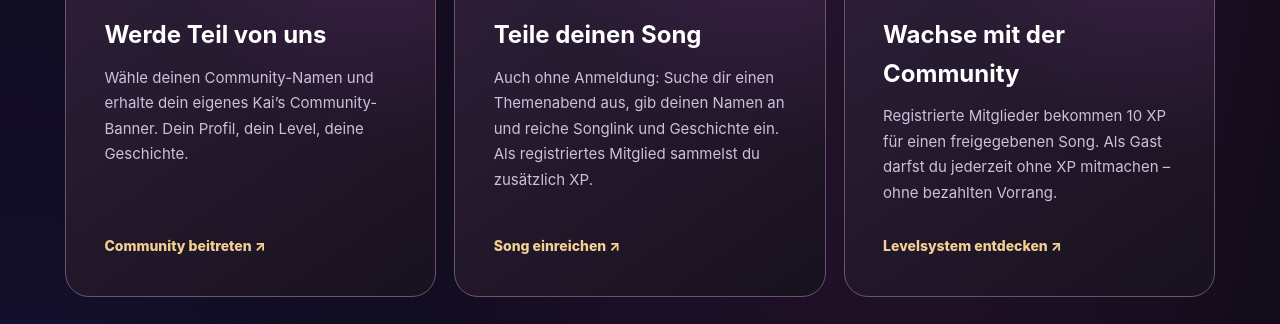
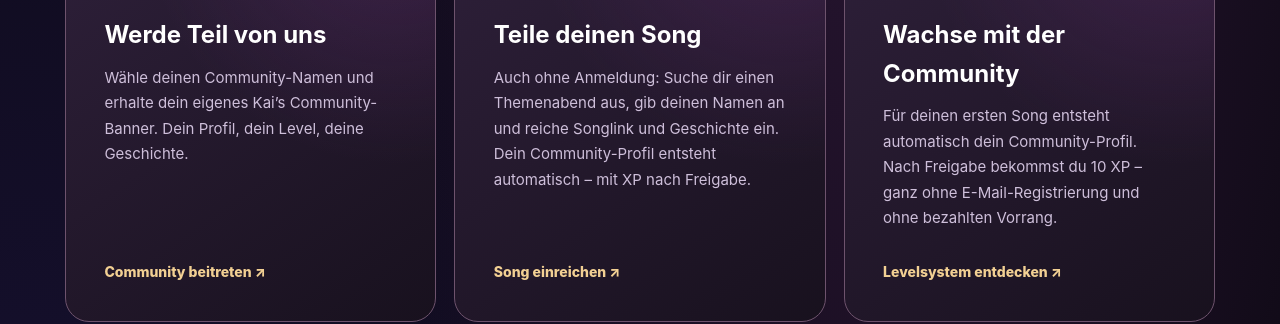
Before and after one commit to mesofari/mesofari.github.io, a plain HTML site: page music/index.html in a window 1280 px wide. Shown: the part 1625-1949 px from the top of the page. Drawn offline with Linux system fonts and the light colour scheme; a script that the page names is missing.

Commit message:
Update Music Lounge copy and policy for automatic anonymous community profiles and XP

```diff
--- a/music/index.html
+++ b/music/index.html
@@ -19,8 +19,8 @@
 <section class="welcome-section wrap" id="so-funktionierts"><div class="welcome-section-title"><span class="kicker">MUSIK IST UNSER GEMEINSAMER NENNER</span><h2>So wird unsere Lounge lebendig</h2><p>Du brauchst keine Registrierung, keine große Bühne und keine besondere Ausrüstung, um deinen Song mit uns zu teilen. Deine Freude an Musik reicht völlig aus.</p></div>
 <div class="welcome-steps">
 <a class="welcome-step" href="community.html#profil"><span class="step-index">01</span><span class="step-icon" aria-hidden="true">♛</span><h3>Werde Teil von uns</h3><p>Wähle deinen Community-Namen und erhalte dein eigenes Kai’s Community-Banner. Dein Profil, dein Level, deine Geschichte.</p><span class="step-link">Community beitreten ↗</span></a>
-<a class="welcome-step" href="events.html"><span class="step-index">02</span><span class="step-icon" aria-hidden="true">♫</span><h3>Teile deinen Song</h3><p>Auch ohne Anmeldung: Suche dir einen Themenabend aus, gib deinen Namen an und reiche Songlink und Geschichte ein. Als registriertes Mitglied sammelst du zusätzlich XP.</p><span class="step-link">Song einreichen ↗</span></a>
-<a class="welcome-step" href="community.html#xp"><span class="step-index">03</span><span class="step-icon" aria-hidden="true">✦</span><h3>Wachse mit der Community</h3><p>Registrierte Mitglieder bekommen 10 XP für einen freigegebenen Song. Als Gast darfst du jederzeit ohne XP mitmachen – ohne bezahlten Vorrang.</p><span class="step-link">Levelsystem entdecken ↗</span></a></div></section>
+<a class="welcome-step" href="events.html"><span class="step-index">02</span><span class="step-icon" aria-hidden="true">♫</span><h3>Teile deinen Song</h3><p>Auch ohne Anmeldung: Suche dir einen Themenabend aus, gib deinen Namen an und reiche Songlink und Geschichte ein. Dein Community-Profil entsteht automatisch – mit XP nach Freigabe.</p><span class="step-link">Song einreichen ↗</span></a>
+<a class="welcome-step" href="community.html#xp"><span class="step-index">03</span><span class="step-icon" aria-hidden="true">✦</span><h3>Wachse mit der Community</h3><p>Für deinen ersten Song entsteht automatisch dein Community-Profil. Nach Freigabe bekommst du 10 XP – ganz ohne E-Mail-Registrierung und ohne bezahlten Vorrang.</p><span class="step-link">Levelsystem entdecken ↗</span></a></div></section>
 <section class="welcome-events-section" id="themenabende"><div class="wrap"><div class="welcome-section-title"><span class="kicker">UNSERE NÄCHSTEN TREFFEN</span><h2>Musikabende, die verbinden</h2><p>Mal traurig, mal fröhlich, mal voller Erinnerungen – jedes Thema eröffnet neue Geschichten.</p></div>
 <div class="event-grid" id="home-events"><article class="event-card"><h3>Unsere Themenabende</h3><p class="muted">Termine werden geladen …</p></article></div>
 <div class="welcome-center"><a class="outline-button" href="events.html">Alle Themenabende &amp; die Songliste ansehen</a></div></div></section>
```
